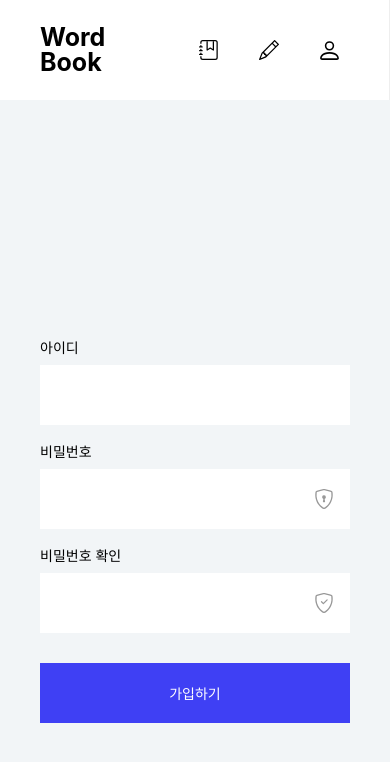
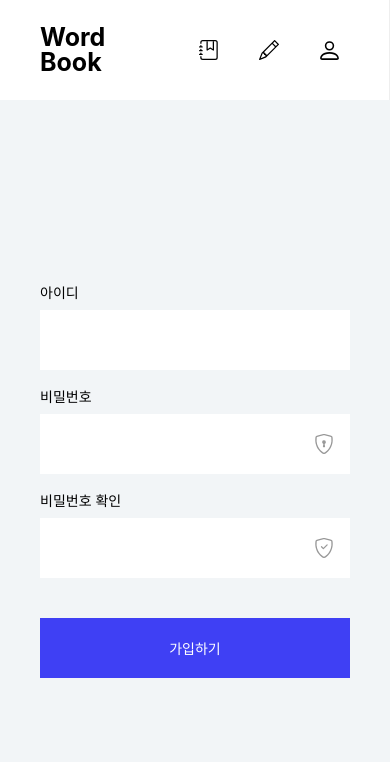
Before and after one commit to Shape2ee/Word-book, a React (Vite) app: page /join in a window 390 px wide. Shown: the top 762 px of the page. Built offline with nearby package versions, Linux system fonts and the light colour scheme; a web font is replaced by a local one.

Commit message:
Feat: Link REST API & Change server url

```diff
--- a/src/api/Fetcher.ts
+++ b/src/api/Fetcher.ts
@@ -1,7 +1,7 @@
 import axios from 'axios'
 import { METHOD } from '@customTypes/CustumTypes'
 
-axios.defaults.baseURL = 'http://localhost:8000'
+axios.defaults.baseURL = 'https://port-0-node-word-book-7hqac2alhjwi8bq.sel4.cloudtype.app/'
 
 export const fetcher = async (method: METHOD, url: string, ...rest: { [key: string]: any }[]) => {
     const res = await axios[method](url, ...rest)
--- a/src/components/Button/button.module.scss
+++ b/src/components/Button/button.module.scss
@@ -42,7 +42,7 @@
     }
   }
   &.marginTop {
-    margin-top: 3rem;
+    margin-top: 4rem;
   }
 }
 
--- a/src/pages/Join/join.module.scss
+++ b/src/pages/Join/join.module.scss
@@ -76,3 +76,9 @@
     }
   }
 }
+
+@media screen and (max-width: 768px) {
+  .join_container {
+    height: calc(100vh - 10rem);
+  }
+}
--- a/src/pages/Login/index.tsx
+++ b/src/pages/Login/index.tsx
@@ -22,7 +22,6 @@ const Login = () => {
   const navigate = useNavigate()
   const passwordRef = useRef<HTMLInputElement>(null)
   const [usersInfo, setUsersInfo] = useState<any[]>([])
-  // const [isResult, setResult] = useState<boolean>(false)
   const [userIdInput, setUserIdInput] = useState<string>('')
   const [userPwInput, setUserPwInput] = useState<string>('')
   const [isNotPwMatched, setNotPwMatched] = useState<boolean>(false)
@@ -31,7 +30,6 @@ const Login = () => {
     idFocus: false,
     passwordFocus: false,
   });
-
   const { idFocus, passwordFocus } = isInputFocus;
 
   const getUsersData = async () => {
@@ -53,19 +51,17 @@ const Login = () => {
 
   const handleFormSubmit = async (e: React.FormEvent<HTMLFormElement>) => {
     e.preventDefault()
-    console.log(usersInfo)
     if (userIdInput === '' || userPwInput === '') return
     const userIdList = await usersInfo.map((item) => item.userId)
-    console.log(userIdList)
     if (!userIdList.includes(userIdInput)) {
       alert('아이디가 존재하지 않습니다!')
       setUserIdInput('')
       setUserPwInput('')
       return
     }
+
     const IdIndex = await userIdList.indexOf(userIdInput)
     if (IdIndex < 0) return
-
     if (usersInfo[IdIndex].userPw !== userPwInput) {
       setNotPwMatched(true)
       setUserIdInput('')
@@ -73,11 +69,8 @@ const Login = () => {
       return
     }
     await setNotPwMatched(false)
-    sessionStorage.setItem('user', userIdInput)
+    sessionStorage.setItem('user', usersInfo[IdIndex].userId)
     navigate('/')
-    // console.log(userIdInput)
-    // console.log(formData.get('userId'), formData.get('userPw'))
-    // console.log(isResult)
   }
 
   const resetInputValue = (e: React.MouseEvent) => {
@@ -104,8 +97,6 @@ const Login = () => {
   }
 
   const handleFocusInput = (input: string) => {
-    // console.log(isInputFocue[input])
-    // console.log(idFocus)
     setInputFocus((prev) => {
       return {
         ...prev,
@@ -115,8 +106,6 @@ const Login = () => {
   }
 
   const handleBlurInput = (input: string) => {
-    // console.log(isInputFocue[input])
-    // console.log(idFocus)
     setInputFocus((prev) => {
       return {
         ...prev,
@@ -163,7 +152,7 @@ const Login = () => {
             {
               userPwInput && <ResetButton icon='cancell' onClick={resetInputValue}/>
             }
-            {isNotPwMatched && <div className={$.not_password}>비밀번호가 틀렸습니다. 다시 입력해 주세요.</div>}
+            {isNotPwMatched && <span className={$.not_password}>비밀번호가 틀렸습니다. 다시 입력해 주세요.</span>}
           </div>
           <div className={$.show_password_button}>
             <label>
--- a/src/pages/Login/login.module.scss
+++ b/src/pages/Login/login.module.scss
@@ -37,6 +37,7 @@
     }
 
     .not_password {
+      display: block;
       margin-top: 1rem;
       font-size: 1.2rem;
       color: #ff0000;
```
